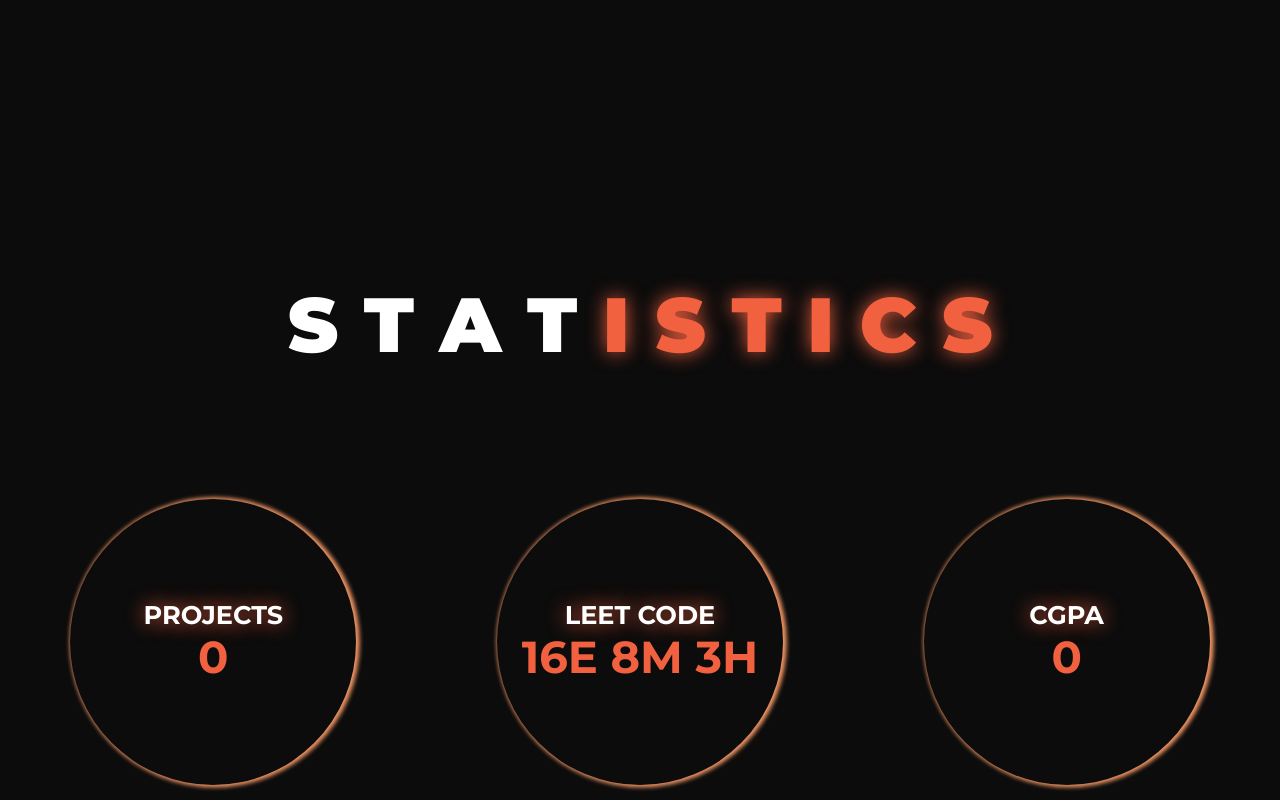
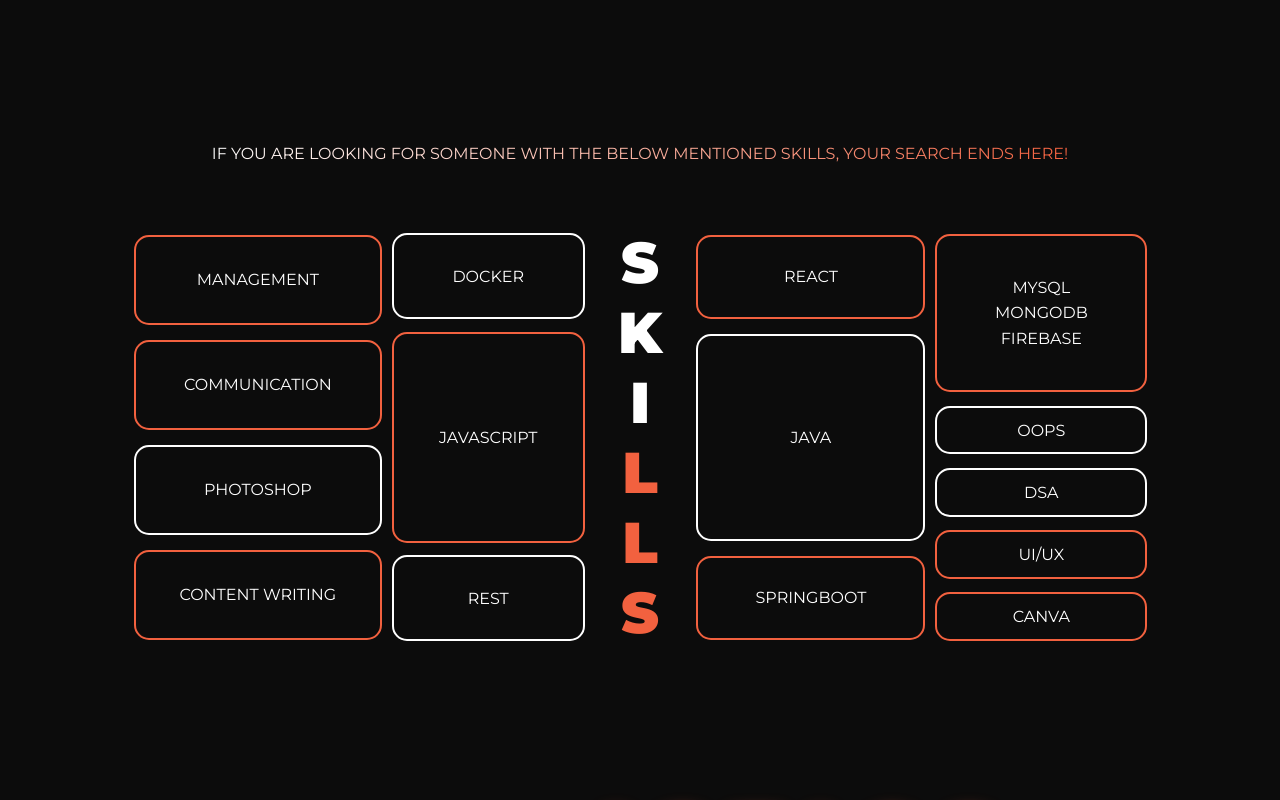
Before and after one commit to ZingadePrathamesh/PrathameshZingade, a React (Vite) app: page / in a window 1280 px wide. Shown: the part 1520-2320 px from the top of the page. Built offline with nearby package versions, Linux system fonts and the light colour scheme.

Commit message:
creating the skills section

```diff
--- a/src/App.jsx
+++ b/src/App.jsx
@@ -2,6 +2,7 @@
 import Navbar from './components/Navbar';
 import Profile from './components/Profile';
 import Services from './components/Services';
+import Skills from './components/Skills';
 import Statistics from './components/Statistics';
 import StillHere from './components/StillHere';
 
@@ -12,6 +13,7 @@
       <Navbar/>
       <Profile/>
       <Services/>
+      <Skills/>
       <Statistics/>
       <StillHere/>
     </div>
--- /dev/null
+++ b/src/components/Skills.jsx
@@ -0,0 +1,52 @@
+import '../styles/skills.css';
+import skills from '../assets/skills.svg';
+
+export default function Skills(){
+    const subtitle = "if you are looking for someone with the below mentioned skills, your search ends here!"
+    return(
+    <div className="skills">
+        <h2 className="skills-subtitle montserrat-regular">{subtitle}</h2>
+
+        <div className='skills-collage'>
+            <div className='skills-left'>
+                <div className='first-div'>
+                    <div className='cell fidc'>MANAGEMENT</div>
+                    <div className='cell fidc'>COMMUNICATION</div>
+                    <div className='cell fidc white-cell'>PHOTOSHOP</div>
+                    <div className='cell fidc'>CONTENT WRITING</div>
+                </div>
+                <div className='second-div'>
+                    <div className='cell sedc white-cell'>DOCKER</div>
+                    <div className='cell js'>JAVASCRIPT</div>
+                    <div className='cell sedc white-cell'>REST</div>
+                </div>
+            </div>
+
+            <div className='third-div'>
+                {
+                    "SKILLS".split('').map((letter, index)=>(
+                        <h2 key={index} className={index<3 ?"montserrat-extra-bold skills-white" : "montserrat-extra-bold skills-letter" }>{letter}</h2>
+                    ))
+                }
+            </div>
+            <div className='skills-right'>
+                <div className='fourth-div'>
+                    <div className='cell sedc'>REACT</div>
+                    <div className='cell js white-cell'>JAVA</div>
+                    <div className='cell sedc'>SPRINGBOOT</div>
+                </div>
+                <div className='fifth-div'>
+                    <div className='cell db'>MYSQL<br/>MONGODB<br/>FIREBASE</div>
+                    <div className='cell fidc white-cell'>OOPS</div>
+                    <div className='cell fidc white-cell'>DSA</div>
+                    <div className='cell fidc'>UI/UX</div>
+                    <div className='cell fidc'>CANVA</div>
+                </div>
+            </div>
+
+        </div>
+
+
+    </div>
+    );
+}
--- /dev/null
+++ b/src/styles/skills.css
@@ -0,0 +1,119 @@
+.skills{
+    display: flex;
+    flex-direction: column;
+    align-items: center;
+    justify-content: center;
+    width: 100%;
+    height: fit-content;
+}
+.skills-subtitle{
+    font-size: 100%;
+    background: linear-gradient(to right, #FFFFFF, #F2613F);
+    -webkit-background-clip: text;
+    background-clip: text;
+    color: transparent;
+    text-transform: uppercase;
+    margin-bottom:5%;
+}
+
+.skills-letter, .skills-white{
+    font-size: 360%;
+    margin:0;
+    padding: 0;
+}
+.skills-letter:hover, .skills-white:hover{
+    filter: drop-shadow(0 0 4px #F2613F);
+}
+.skills-letter{
+    color: #F2613F;
+}
+.skills-white{
+    color: white;
+}
+
+.skills-collage{
+    width: 80%;
+    height: fit-content;
+    display: flex;
+    flex-direction: row;
+}
+
+.skills-left, .skills-right{
+    width: 45%;
+    display: flex;
+    flex-direction: row;
+}
+
+.third-div{
+    display: flex;
+    width: 10%;
+    flex-direction: column;
+    align-items: center;
+    justify-content: center;
+}
+
+.first-div, .second-div, .fourth-div, .fifth-div{
+    display: flex;
+    flex-direction: column;
+    align-items: center;
+    flex-grow: 1;
+    padding: 0;
+    margin: 0;
+}
+
+.cell{
+    display: flex;
+    justify-content: center;
+    align-items: center;
+    border: 2px solid #F2613F;
+    background: transparent;
+    border-radius: 15px;
+    transition: background-color 0.3s ease, scale 0.3s, box-shadow 0.6s;
+}
+.cell:hover {
+    background-color: rgba(242, 97, 63, 0.1); /* Orange color with transparency */
+    backdrop-filter: blur(10px); /* Add blur effect */
+    box-shadow: 0 0 8px 2px #F2613F;
+    z-index: 3;
+    scale: 1.2;
+}
+.white-cell{
+    display: flex;
+    justify-content: center;
+    align-items: center;
+    border: 2px solid white;
+    background: transparent;
+    border-radius: 15px;
+}
+
+.fidc{
+    width: 94%;
+    flex-grow: 1;
+    margin: 3% 3%;
+    background-color: transparent;
+    color: white;
+}
+
+.sedc{
+    width: 94%;
+    flex-grow: 1;
+    margin: 3% 3%;
+    background-color: transparent;
+    color: white;
+}
+.js{
+    flex-grow: 3;
+    margin: 3% 3%;
+    background-color: transparent;
+    color: white;
+    width: 94%;
+}
+.db{
+    flex-grow: 3;
+    color: white;
+    width: 94%;
+    background: transparent;
+    margin: 3% 3%;
+    line-height: 160%;
+    text-align: center;
+}
```
Also changed, not shown: src/assets/skills.svg (added).
